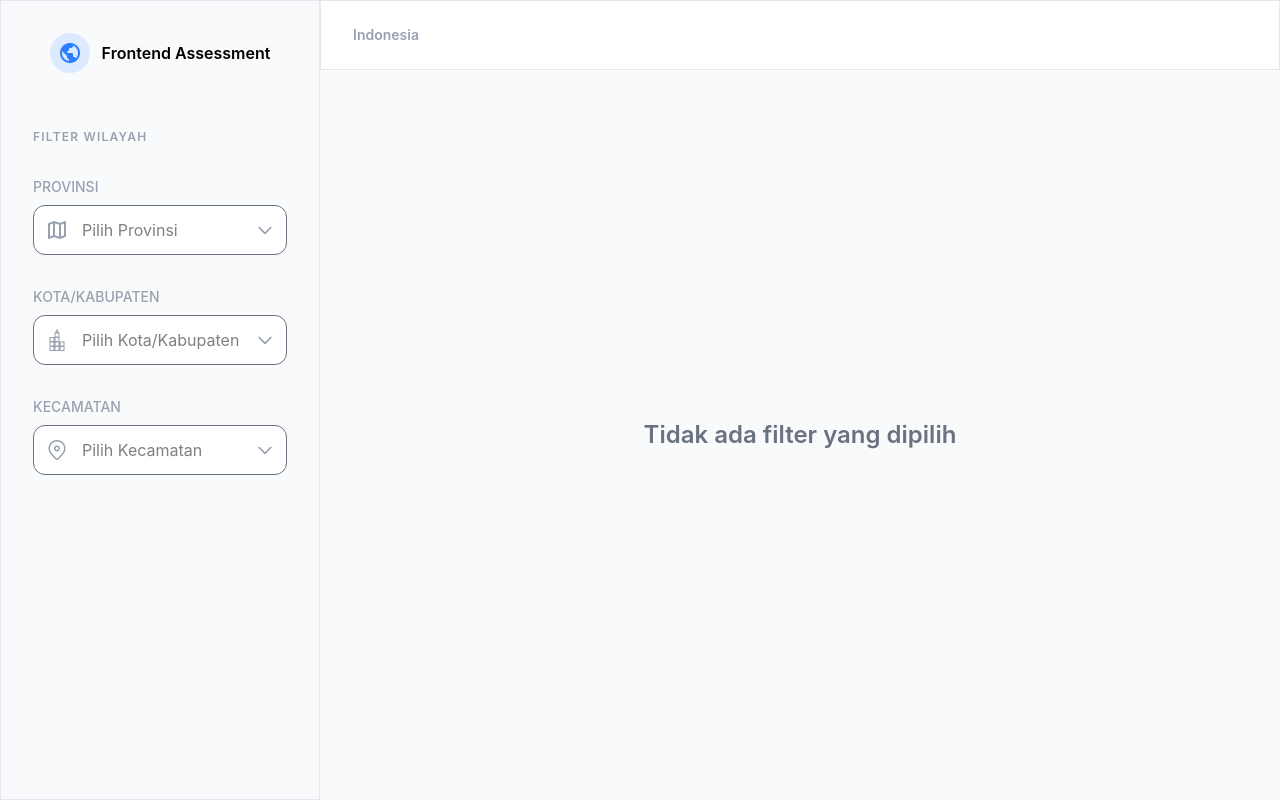
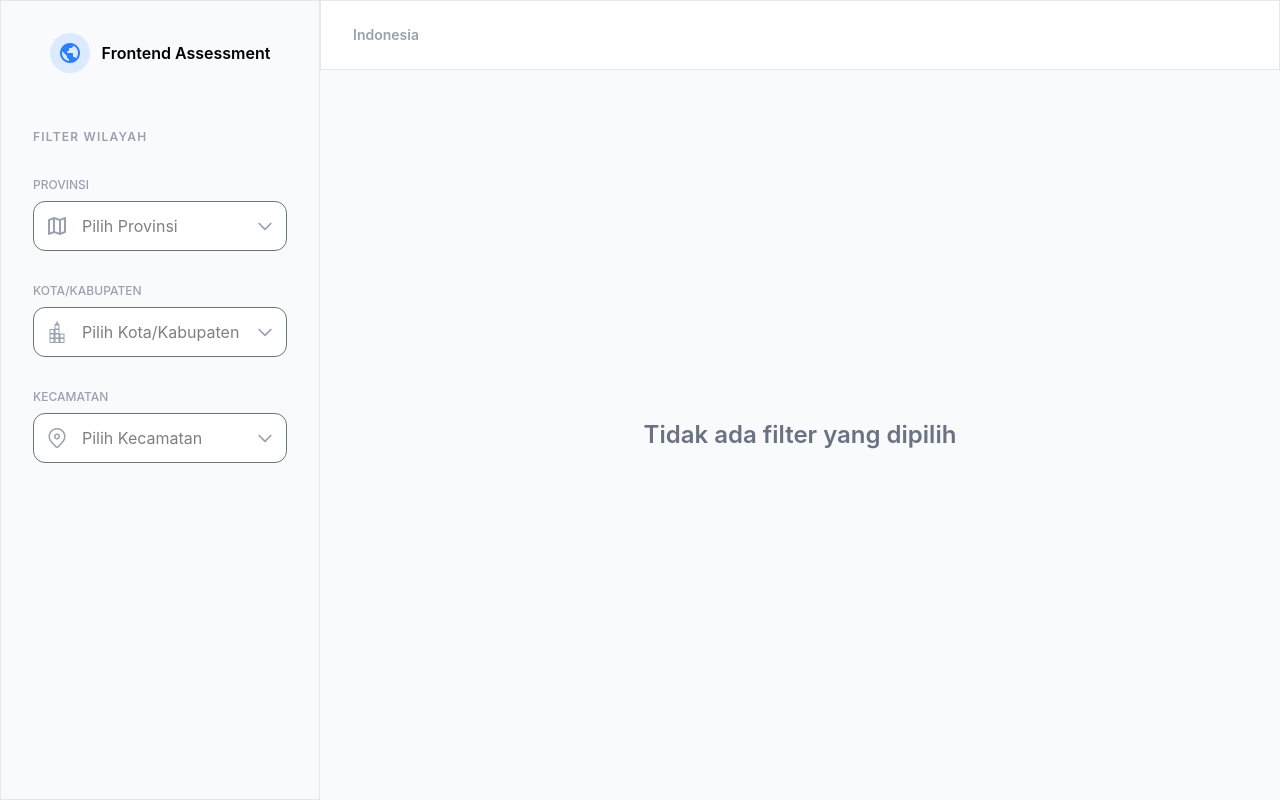
Before and after one commit to richardrflsn/frontend-assessment-kledo, a React (Vite) app: page / in a window 1280 px wide. Built offline with nearby package versions, Linux system fonts and the light colour scheme.

Commit message:
adjust(ui): filter sidebar

```diff
--- a/src/FilterPage.tsx
+++ b/src/FilterPage.tsx
@@ -83,7 +83,7 @@ function CustomCombobox<T extends { id: number; name: string }>({
 
   return (
     <div className="mb-8" ref={wrapperRef}>
-      <h2 className="mb-2 text-sm font-medium uppercase text-gray-400">
+      <h2 className="mb-2 text-xs font-medium uppercase text-gray-400">
         {label}
       </h2>
       <div className="relative">
@@ -190,8 +190,8 @@ export default function FilterPage() {
           <h1 className="text-md font-semibold">Frontend Assessment</h1>
         </div>
 
-        <div className="flex-row justify-center items-center">
-          <div className="mb-14">
+        <div className="flex flex-col justify-center items-center">
+          <div className="mb-8 w-full">
             <h3 className="mb-8 text-xs tracking-widest text-gray-400 uppercase font-semibold">
               FILTER WILAYAH
             </h3>
```
